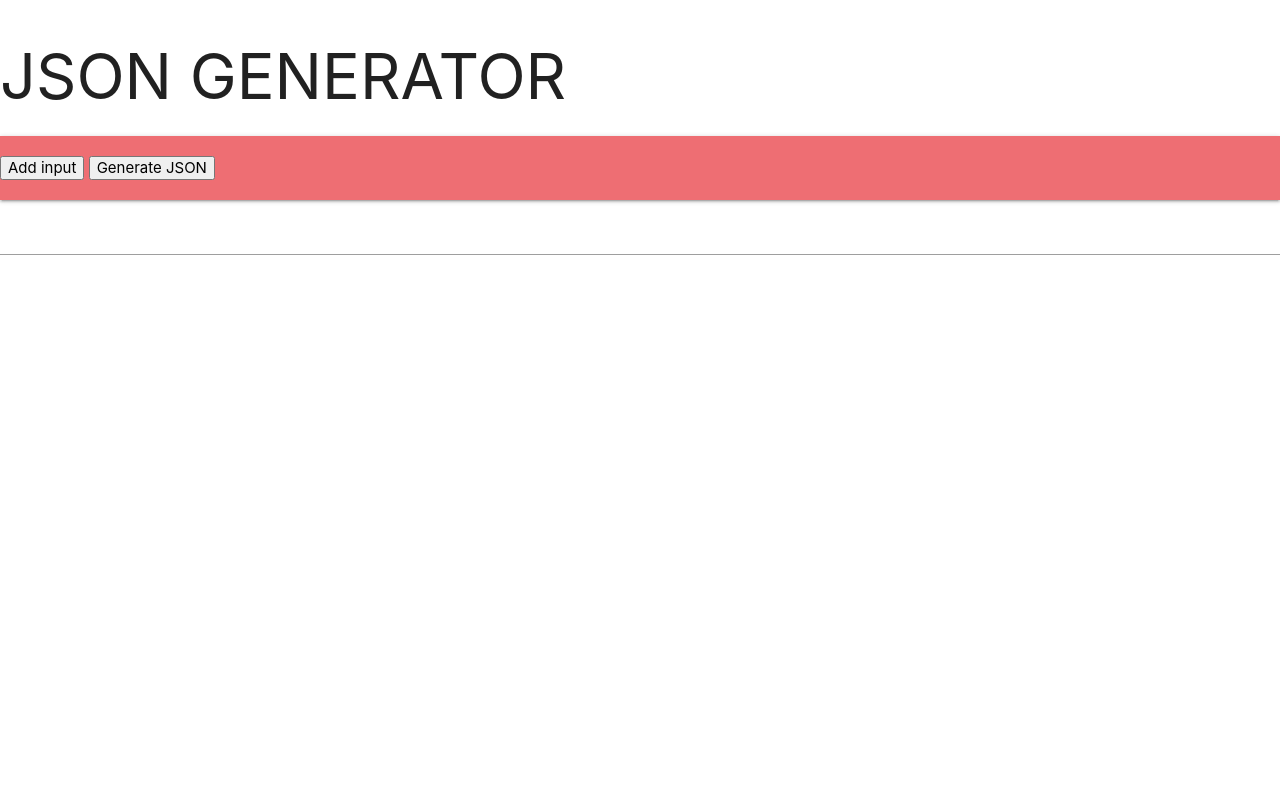
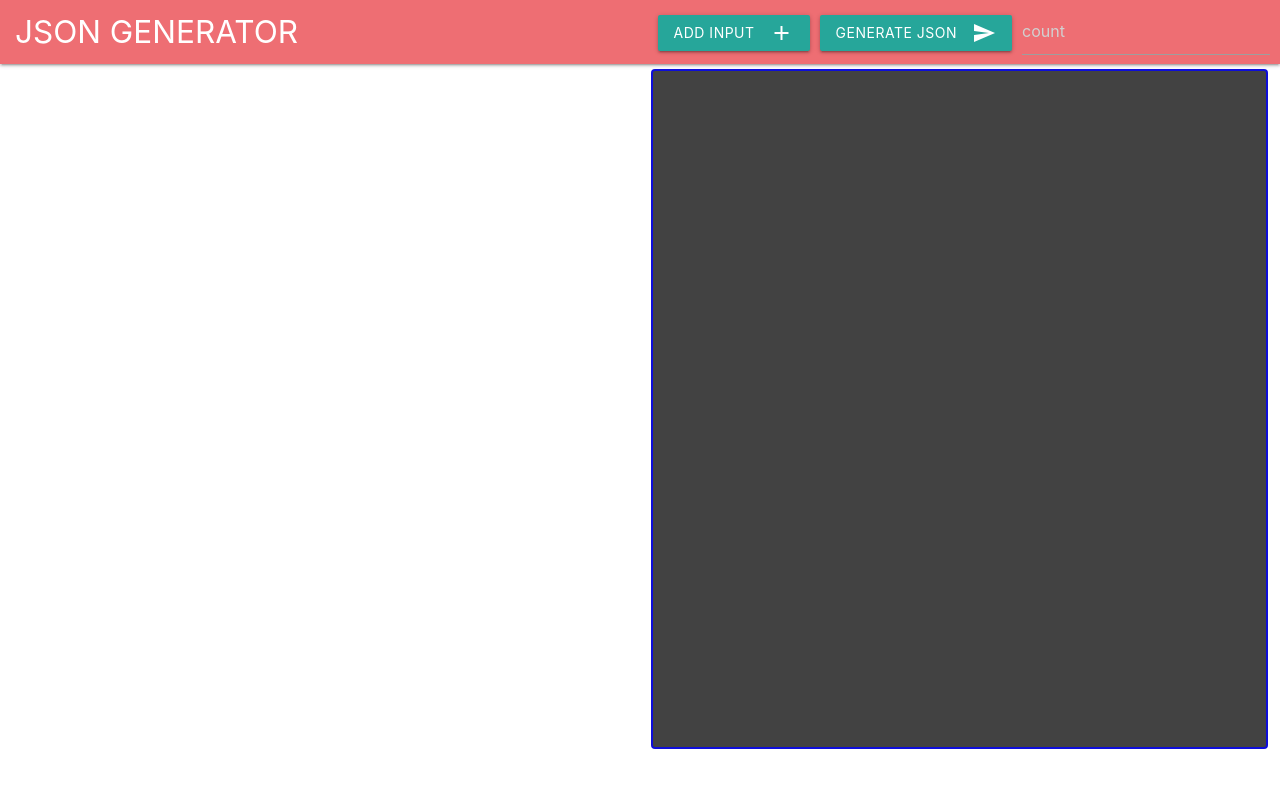
Before and after one commit to Neeyal/Json-generator, a website: page src/ui/jsongenerator.html in a window 1280 px wide. Drawn offline with nearby package versions, Linux system fonts and the light colour scheme.

Commit message:
update css for the JSON generator

```diff
--- a/src/ui/jsongenerator.html
+++ b/src/ui/jsongenerator.html
@@ -4,24 +4,37 @@
     <meta charset="UTF-8">
     <meta name="viewport" content="width=device-width, initial-scale=1.0">
     <link href="https://fonts.googleapis.com/icon?family=Material+Icons" rel="stylesheet">
+    <link href="./styles.css" rel="stylesheet">
     <link rel="stylesheet" href="https://cdnjs.cloudflare.com/ajax/libs/materialize/1.0.0/css/materialize.min.css" media="screen,projection">
     <title>JSON GENERATOR</title>
 </head>
 <body>
-    <header>
-    <h1>JSON GENERATOR</h1>
-    </header>
     <nav>
-        <button id="addInput">Add input</button>
-        <button id="generateJson">Generate JSON</button>
-        <label for="count">
-            <input type="number" name="count" id="count" min="1">
-        </label>
+        <div class="nav-wrapper">
+            <a href="#" class="brand-logo">JSON GENERATOR</a>
+            <ul id="nav-mobile" class="right">
+                <li>
+                    <button id="addInput" class="btn waves-effect waves-light"> Add input
+                        <i class="material-icons right">add</i>
+                    </button>
+                </li>
+                <li>
+                    <button id="generateJson" class="btn waves-effect waves-light"> Generate JSON
+                        <i class="material-icons right">send</i>
+                    </button>
+                </li>
+                <li>
+                    <div class="input-field">
+                        <input placeholder="count" type="number" name="count" id="count" min="1">
+                    </div>
+                </li>
+            </ul>
+          </div>
     </nav>
     <section>
         <div class="row">
-            <div class="col"><div id="container" class="container"></div></div>
-            <div class="col"><div id="response"></div></div>
+            <div class="col s6"><div id="container" class="container"></div></div>
+            <div class="col s6"><div id="response"></div></div>
         </div>
     </section>
 
--- /dev/null
+++ b/src/ui/styles.css
@@ -0,0 +1,35 @@
+ul li {
+margin-right: 10px;
+}
+
+ul li input{
+    border-radius: 2px solid black;
+}
+
+ul li i {
+line-height: inherit!important;
+}
+
+nav i{
+line-height: 0%!important;
+}
+
+.nav-wrapper a{
+    margin-left: 15px;
+}
+
+#response{
+    background: rgb(0 0 0 / 74%);
+    color:white;
+    padding: 10px;
+    overflow: auto;
+    height:85vh;
+    margin-top: 5px;
+    border: 2px rgba(0, 0, 255, 0.797) solid;
+    border-radius: 4px;
+}
+
+section{
+    width: 99.93vw;
+    height:88.2vh;
+}
--- a/src/ui/view.js
+++ b/src/ui/view.js
@@ -48,7 +48,7 @@ function createInput () {
     divRow.setAttribute('class','row')
     for(let i=0; i<2; i++) {
         const divCol = document.createElement('div')
-        divCol.setAttribute('class','col')
+        divCol.setAttribute('class','col s6')
         const label = document.createElement('label')
         label.setAttribute('for', `${i===0 ? `key${count}` : `Value${count}`}`)
         label.innerText = i===0 ? 'Key Name' : 'Value Type'
```
